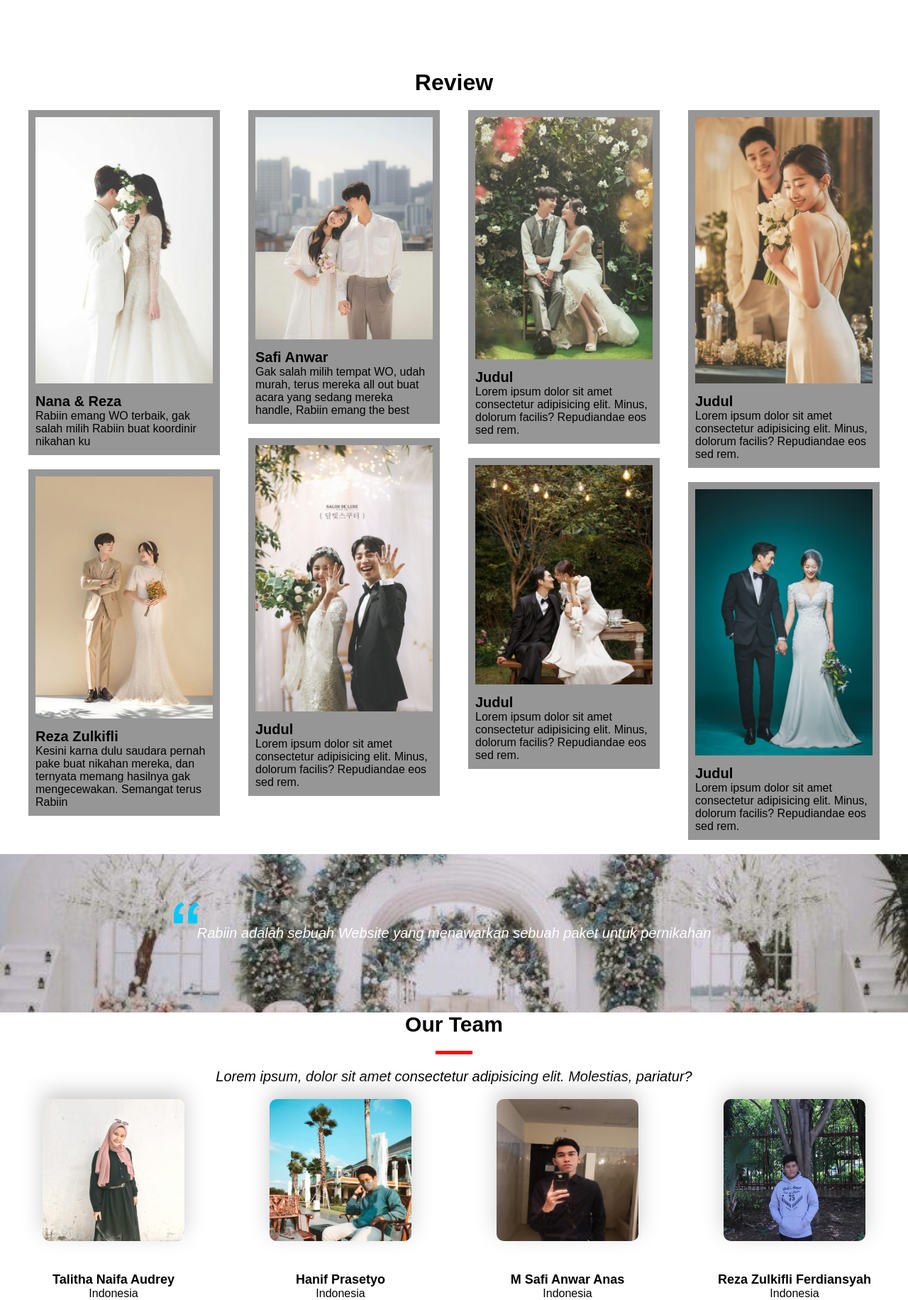
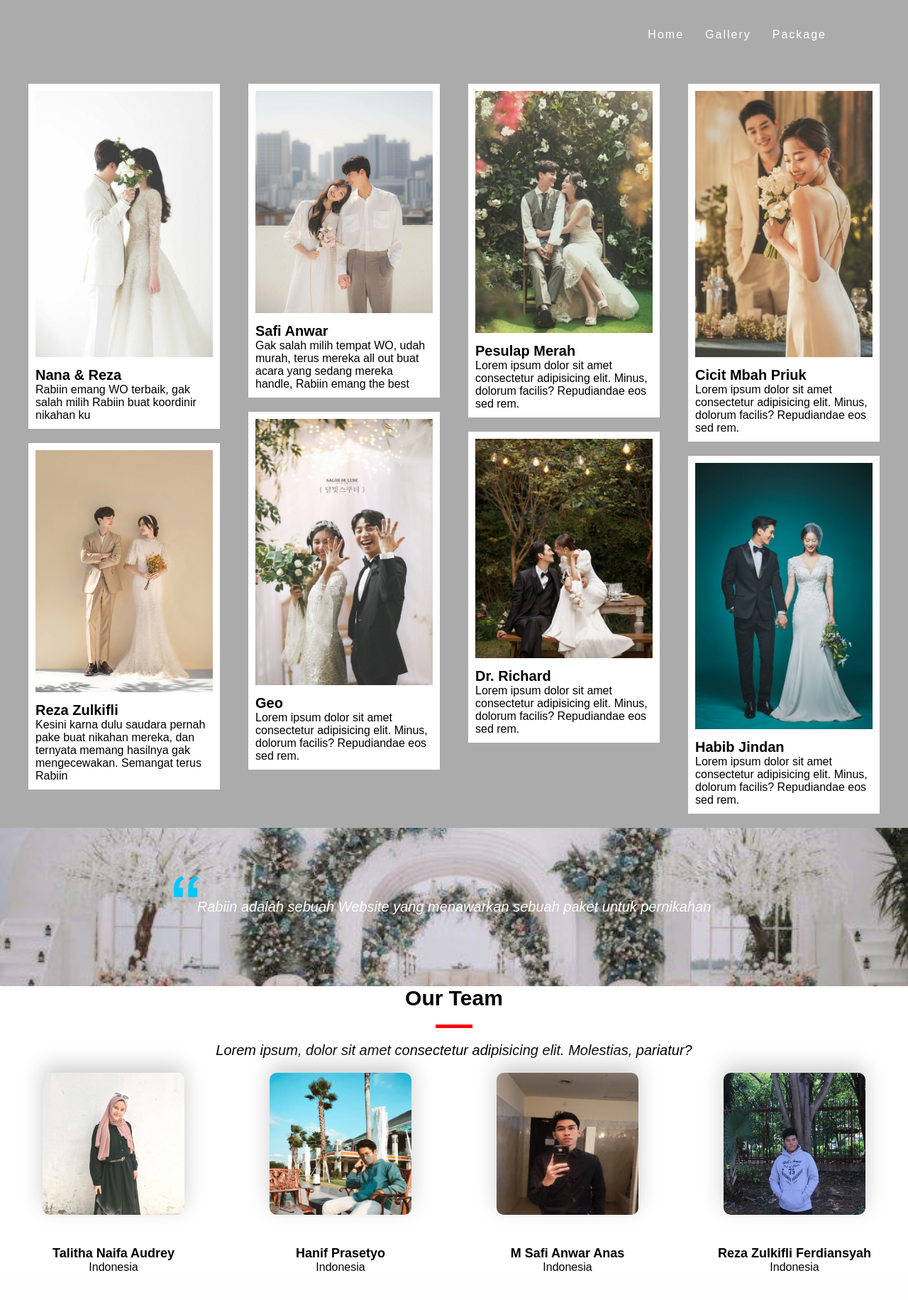
Before and after one commit to RezaZul05/Web-Rabiin-New, a PHP site: page /src/review.php in a window 1280 px wide. Shown: the whole page at 71% size. After the commit the page ends 1790 px from the top, so only its background shows below. Run offline with PHP 8.4, Linux system fonts and the light colour scheme; some web fonts are replaced.

Commit message:
all in untuk Pak Rossy

```diff
--- a/css/index.css
+++ b/css/index.css
@@ -44,7 +44,7 @@
   width: 80%;
   padding: 20px;
   text-align: center;
-  text-shadow: 0 0 3px green;
+  text-shadow: 0 0 3px rgb(0, 128, 0);
 }
 
 .bg-text2{
@@ -134,7 +134,6 @@
   width: 70%;
   top: 30%;
   left: 15%;
-
 }
 
 #package .card{
--- a/css/review.css
+++ b/css/review.css
@@ -4,7 +4,7 @@ body{
   margin: 0;
   padding: 0;
   font-family: 'Poppins', sans-serif;
-  background: rgb(255, 255, 255);
+  background: rgb(171, 171, 171);
 }
 
 .container{
@@ -18,7 +18,7 @@ body{
   width: 100%;
   margin: 0 0 20px;
   padding: 10px;
-  background: rgb(150, 150, 150);
+  background: rgb(255, 255, 255);
   overflow: hidden;
   break-inside: avoid;
 }
@@ -58,3 +58,7 @@ section.quote .layar-dalam p{
   background: url(../assets/quote-icon.png) no-repeat;
   padding: 40px;
 }
+
+#team .wrapper{
+  background: white;
+}
--- a/src/package.php
+++ b/src/package.php
@@ -13,7 +13,7 @@
 
   </style>
   <!-- Navbar Start -->
-  <header class="sticky">
+  <!-- <header class="sticky">
     <a href="#" class="logo"></a>
     <ul>
       <li><a href="#">Home</a></li>
@@ -27,7 +27,7 @@
       var header = document.querySelector("header");
       header.classList.toggle("sticky", window.scrollY > 0);
     })
-  </script>
+  </script> -->
   <!-- Navbar End -->
 
   <section>
@@ -74,7 +74,6 @@
     <!-- manual navigation end -->
   </div>
   <!-- image slider end -->
-
   </section>
 
 
--- a/src/review.php
+++ b/src/review.php
@@ -29,11 +29,9 @@
   </script>
   <!-- Navbar End -->
 
+
+    <!-- End -->
   <!-- Review Customer Start -->
-  <div class="title">
-    <h1>Review</h1>
-  </div>
-
   <div class="container">
     <!-- Customer 2 -->
     <div class="box">
@@ -56,36 +54,35 @@
     <!-- Customer 4 -->
     <div class="box">
       <img src="../img/img4.jpg" alt="">
-      <h2>Judul</h2>
+      <h2>Geo </h2>
       <p>Lorem ipsum dolor sit amet consectetur adipisicing elit. Minus, dolorum facilis? Repudiandae eos sed rem.</p>
     </div>
     <!-- Customer 5 -->
     <div class="box">
       <img src="../img/img5.jpg" alt="">
-      <h2>Judul</h2>
+      <h2>Pesulap Merah</h2>
       <p>Lorem ipsum dolor sit amet consectetur adipisicing elit. Minus, dolorum facilis? Repudiandae eos sed rem.</p>
     </div>
     <!-- Customer 6 -->
     <div class="box">
       <img src="../img/img6.jpg" alt="">
-      <h2>Judul</h2>
+      <h2>Dr. Richard</h2>
       <p>Lorem ipsum dolor sit amet consectetur adipisicing elit. Minus, dolorum facilis? Repudiandae eos sed rem.</p>
     </div>
     <!-- Customer 7 -->
     <div class="box">
       <img src="../img/img7.jpg" alt="">
-      <h2>Judul</h2>
+      <h2>Cicit Mbah Priuk</h2>
       <p>Lorem ipsum dolor sit amet consectetur adipisicing elit. Minus, dolorum facilis? Repudiandae eos sed rem.</p>
     </div>
     <!-- Customer 8 -->
     <div class="box">
       <img src="../img/img8.jpg" alt="">
-      <h2>Judul</h2>
+      <h2>Habib Jindan</h2>
       <p>Lorem ipsum dolor sit amet consectetur adipisicing elit. Minus, dolorum facilis? Repudiandae eos sed rem.</p>
     </div>
   </div>
   <!-- Review Customer End -->
-
 
   <!-- Quote Start -->
 
@@ -98,6 +95,7 @@
 
     <!-- Team Start -->
 <section id="team">
+  <div class="wrapper">
     <div class="layar-dalam ">
       <h3>Our Team</h3>
       <div class="ringkasan">
@@ -108,16 +106,19 @@
             <h6>Talitha Naifa Audrey</h6>
             <span>Indonesia</span>
           </div>
+
           <div>
             <img src="../assets/hanif.jpeg">
             <h6>Hanif Prasetyo</h6>
             <span>Indonesia</span>
           </div>
+
           <div>
             <img src="../assets/safi.jpeg">
             <h6>M Safi Anwar Anas</h6>
             <span>Indonesia</span>
           </div>
+
           <div>
             <img src="../assets/reza.JPG">
             <h6>Reza Zulkifli Ferdiansyah</h6>
@@ -125,7 +126,9 @@
           </div>
         </div>
       </div>
+    </div>
 </section>
     <!-- Team End -->
+
 </body>
 </html>
```
Also changed, not shown: css/package.css (+8 -8 lines). Lines whose indentation alone changed are shown as unchanged.
